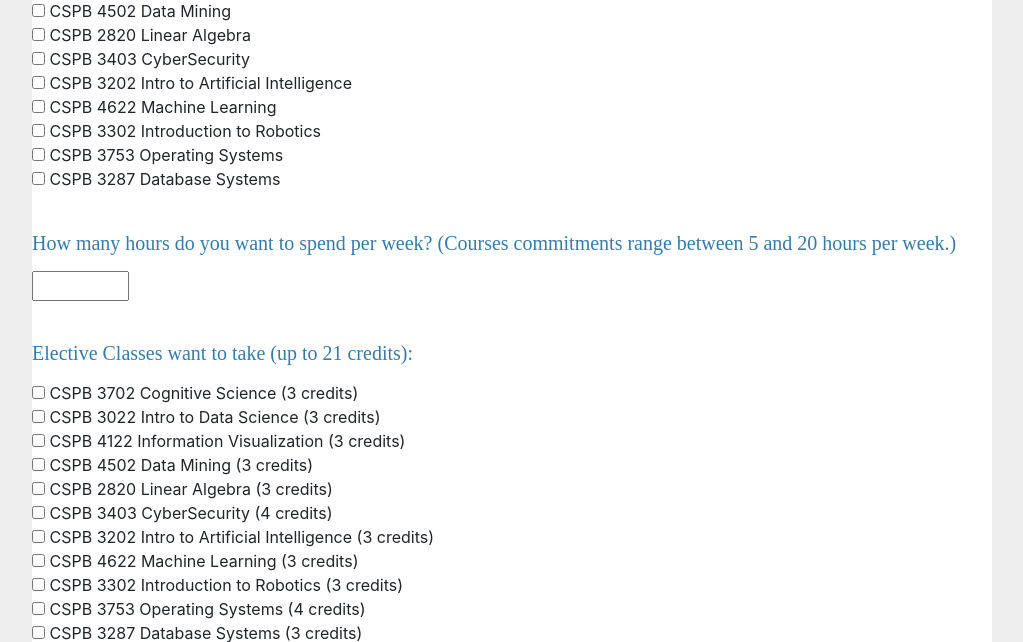
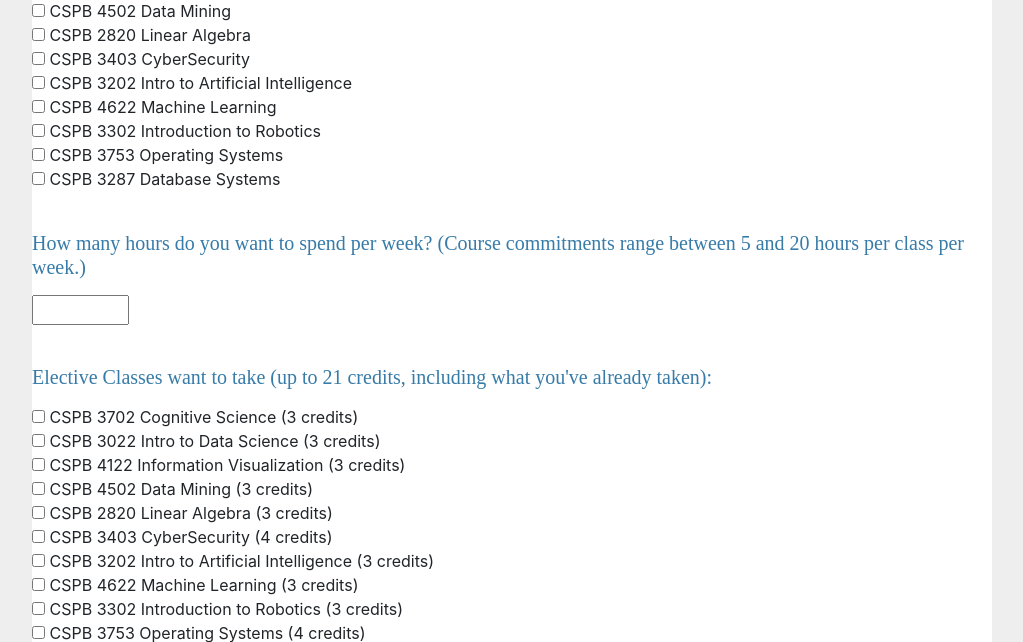
Before and after one commit to elcarpenter/CSPB-Pathways, a Flask app: page /plan in a window 1280 px wide. Shown: the part 501-1143 px from the top of the page, without its empty margins (128-1151 px from the left). Run offline with Flask 2, Linux system fonts and the light colour scheme; the visitor is signed in with stand-in values (Sample User, id 1); data comes from the database, SQL or seed files in the repository; some libraries are stand-ins or nearby versions.

Commit message:
comments for input

```diff
--- a/app/templates/plan.html
+++ b/app/templates/plan.html
@@ -42,11 +42,11 @@
         <input type="checkbox" value="18" name="mycheckbox"> CSPB 3287 Database Systems&nbsp;
         <br>
         <br>
-        <h5>How many hours do you want to spend per week? (Courses commitments range between 5 and 20 hours per week.)</h5>
+        <h5>How many hours do you want to spend per week? (Course commitments range between 5 and 20 hours per class per week.)</h5>
         <input type="number" id="hour_to" name="hour_to_have" min = 0 max = 100 maxlength="4" size="4" value="{{ request.form['hours'] }}">
         <br>
         <br>
-        <h5>Elective Classes want to take (up to 21 credits):</h5>
+        <h5>Elective Classes want to take (up to 21 credits, including what you've already taken):</h5>
         <form method="POST" action="/plan">
         <input type="checkbox" value="3702" name="mycheckbox_elect"> CSPB 3702 Cognitive Science (3 credits)&nbsp;
         <br>
```
